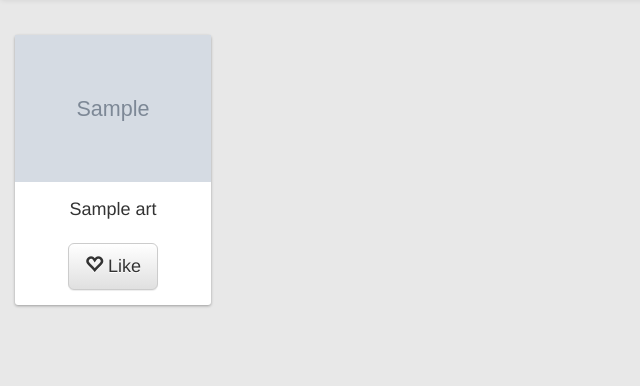
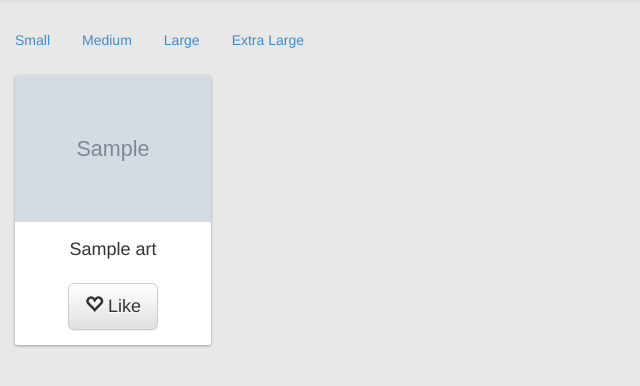
Before and after one commit to kcshafer/liwi-site, a Django app: page /art/ in a window 1280 px wide. Shown: the part 52-438 px from the top of the page, without its empty margins (0-640 px from the left). Run offline with Django 3.2, Linux system fonts and the light colour scheme; tables that the repository leaves empty hold one stand-in row (values such as "Sample post"); grey boxes marked "Sample" are stand-in pictures; some libraries are stand-ins or nearby versions.

Commit message:
Fixes #72

```diff
--- a/templates/art/art_multi_view.html
+++ b/templates/art/art_multi_view.html
@@ -66,9 +66,15 @@
            <li class="li-{{ tag }}"><a href="#" data-filter="{{  tag  }}" class="filter-btn">{{ tag }}</a></li>
         {% endfor %}
         </ul>
+        <ul class="nav nav-pills" id="filter_sizes">
+            <li class="li-s"><a href="#" data-filter="s" class="filter-btn">Small</a></li>
+            <li class="li-m"><a href="#" data-filter="m" class="filter-btn">Medium</a></li>
+            <li class="li-l"><a href="#" data-filter="l" class="filter-btn">Large</a></li>
+            <li class="li-xl"><a href="#" data-filter="xl" class="filter-btn">Extra Large</a></li>
+        </ul>
         <div id="freewall" class="free-wall">
         {% for a in art %}
-            <div class="brick {{ a.get_tags }}">
+            <div class="brick {{ a.get_tags }} {{ a.size }}">
                 <a href="/art/view/{{ a.id }}"><img src="{{ a.photo.url }}" width="100%" /></a>
                 <div class="info">
                     <div class="art_title">{{ a.title }}</div>
```
